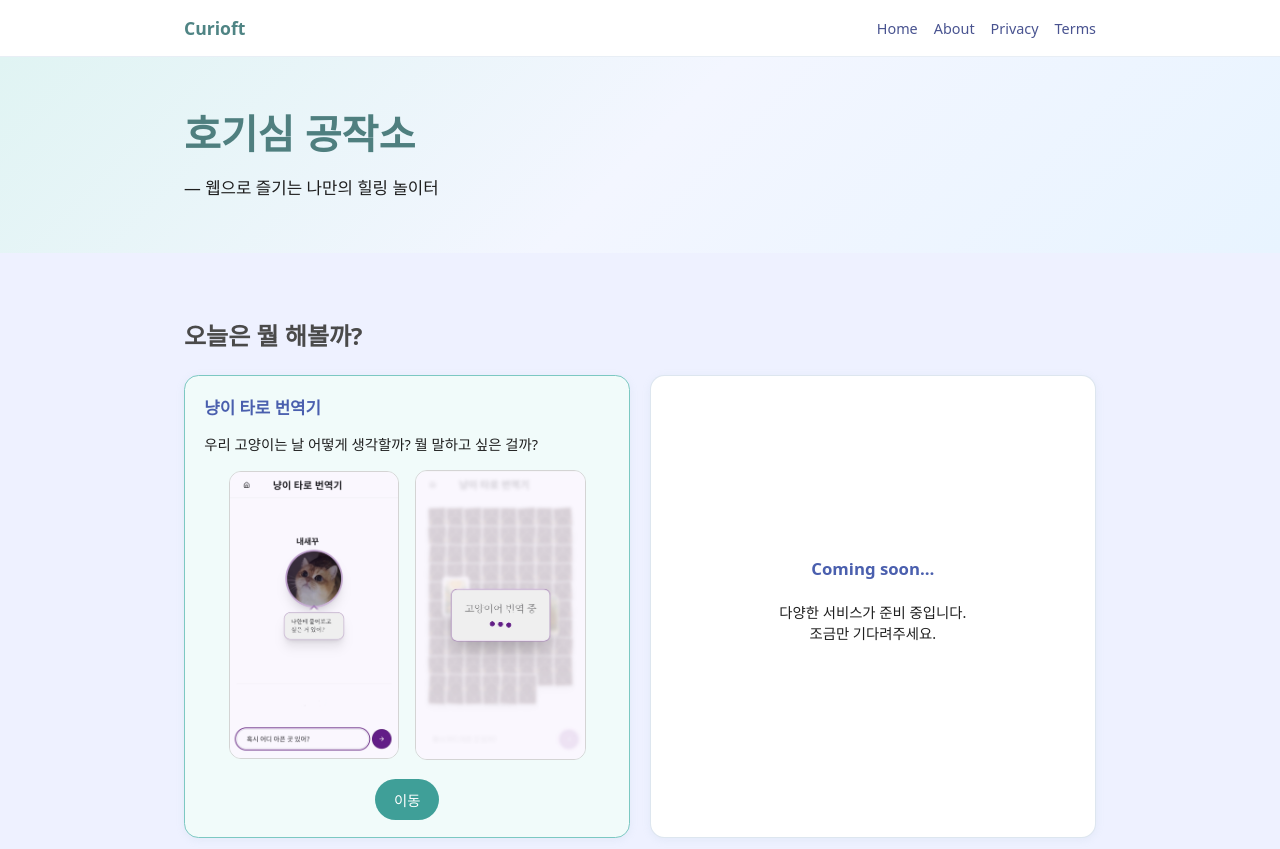
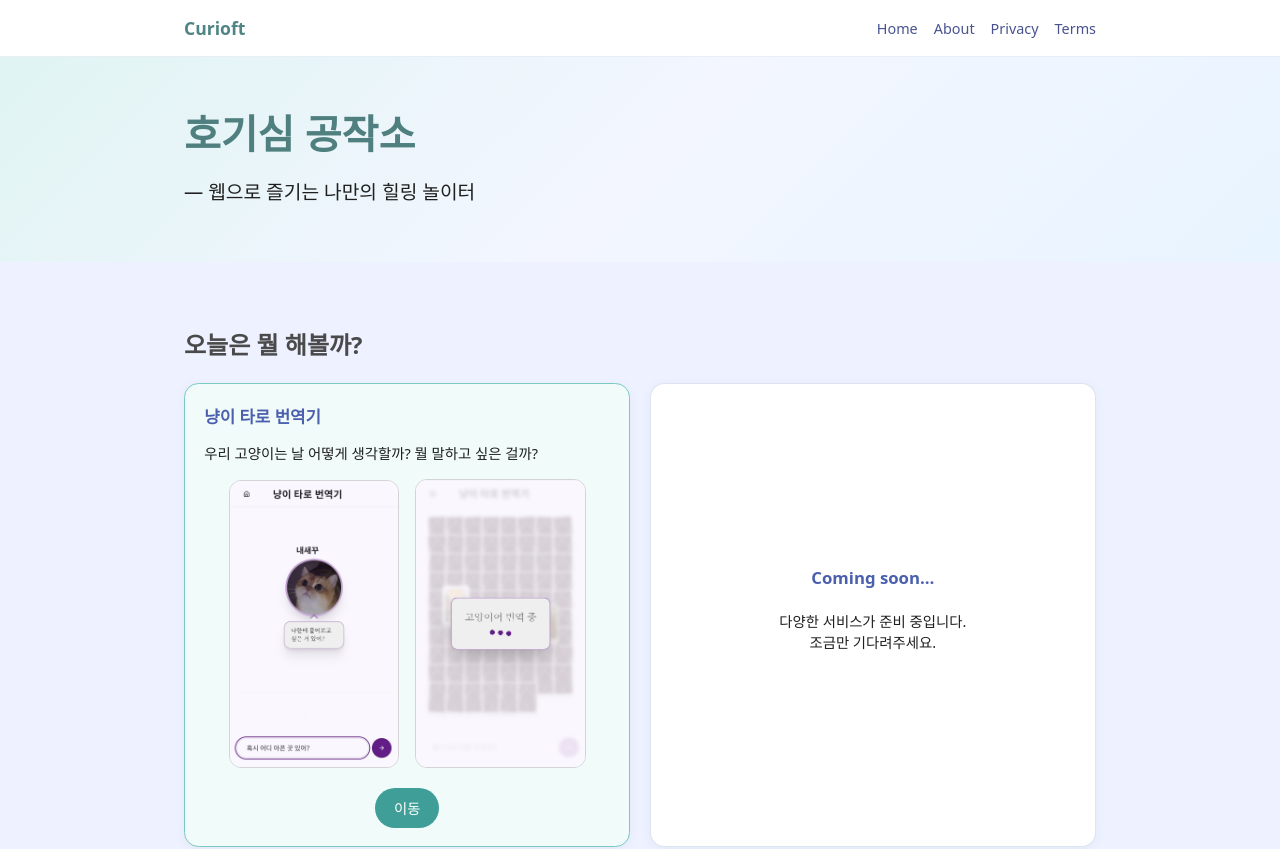
Before and after one commit to pikaak/Curioft_Site, a Next.js app: page / in a window 1280 px wide. Shown: the top 849 px of the page. Built offline with nearby package versions, Linux system fonts and the light colour scheme; a web font is replaced by a local one.

Commit message:
Update layout.css

```diff
--- a/styles/layout.css
+++ b/styles/layout.css
@@ -113,7 +113,7 @@
 /* ⭐ IBM Plex Sans KR 적용 (웹으로 즐기는~) */
 .hero-subtitle {
   color: #1f1f1f;
-  font-size: 1.05rem;
+  font-size: 1.2rem;
   line-height: 1.6;
   max-width: 640px;
   font-family: 'IBM Plex Sans KR', system-ui, sans-serif;
```
